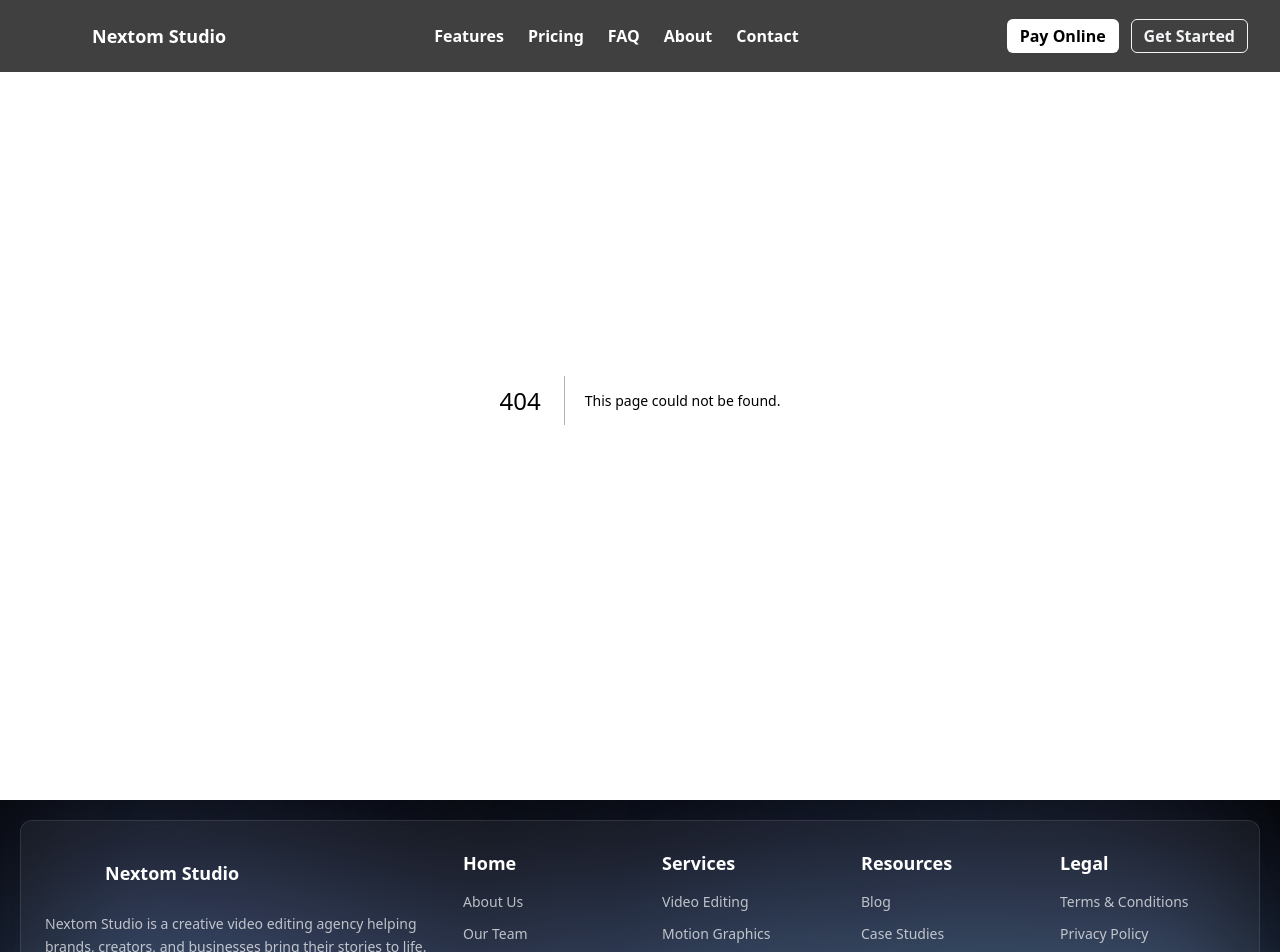
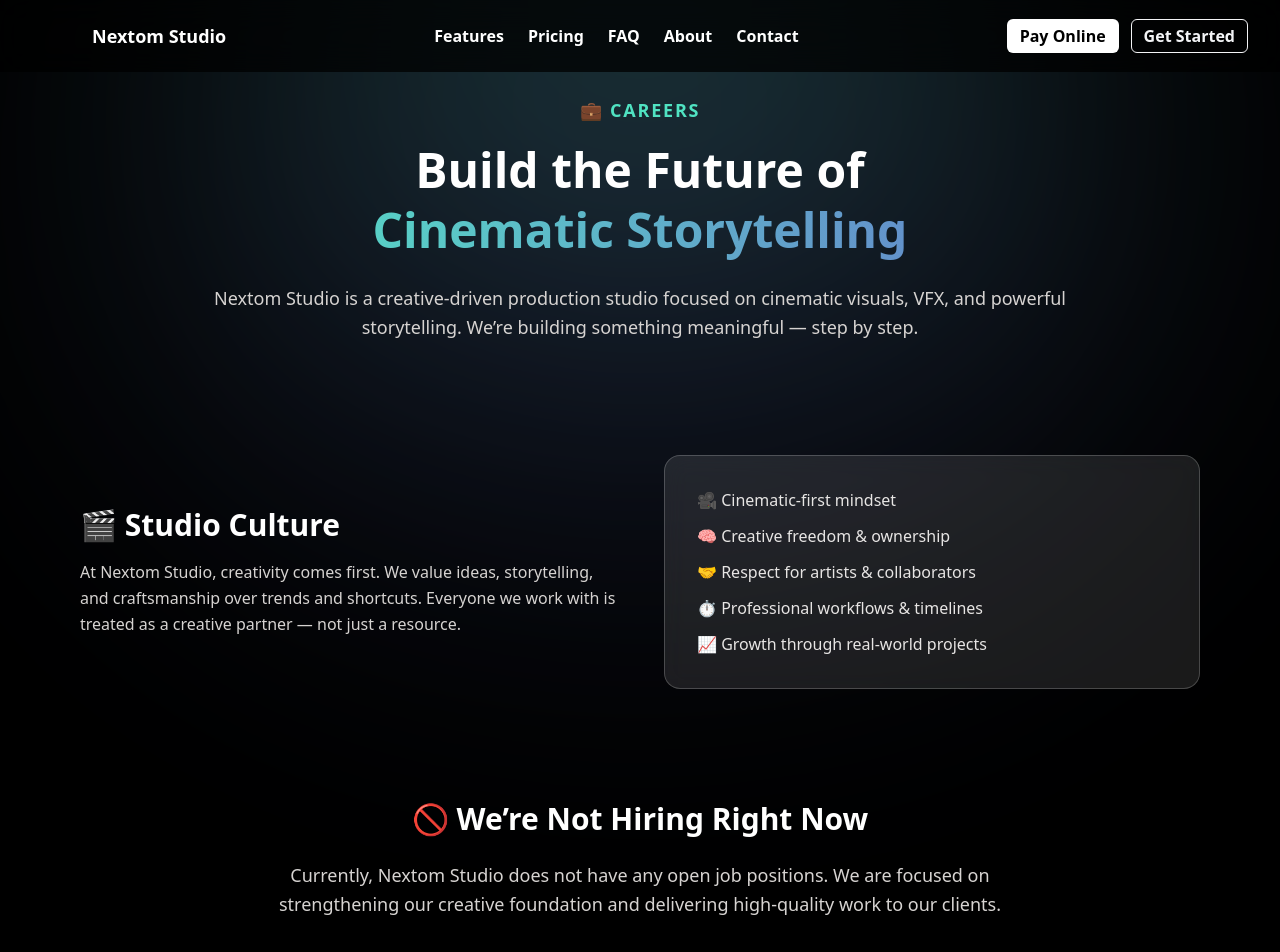
Before and after one commit to Vinayku766/nextom-studio, a Next.js app: page /careers in a window 1280 px wide. Before the commit this address had no page. Shown: the top 952 px of the page. Built offline with nearby package versions, Linux system fonts and the light colour scheme; grey boxes are pictures that could not be loaded.

Commit message:
careers page completed with content

```diff
--- /dev/null
+++ b/src/app/careers/page.js
@@ -0,0 +1,185 @@
+'use client'
+import { motion } from 'framer-motion'
+
+const page = () => {
+  const staggerContainer = {
+    hidden: {},
+    show: { transition: { staggerChildren: 0.3 } },
+  }
+
+  const fadeUp = {
+    hidden: { opacity: 0, y: 30 },
+    show: { opacity: 1, y: 0, transition: { duration: 0.6, ease: "easeOut" } },
+  }
+
+  const slideLeft = {
+    hidden: { opacity: 0, x: -40 },
+    show: { opacity: 1, x: 0, transition: { duration: 0.6, ease: "easeOut" } },
+  }
+
+  const slideRight = {
+    hidden: { opacity: 0, x: 40 },
+    show: { opacity: 1, x: 0, transition: { duration: 0.6, ease: "easeOut" } },
+  }
+
+  const scaleUp = {
+    hidden: { opacity: 0, scale: 0.95 },
+    show: { opacity: 1, scale: 1, transition: { duration: 0.6 } },
+  }
+
+  return (
+    <section
+      id="careers"
+      className="relative bg-black text-white px-6 md:px-20 py-24 overflow-hidden"
+    >
+      <div
+        className="absolute -top-55 left-1/2 -translate-x-1/2 w-225 h-225
+        bg-linear-to-b from-primary-aqua/50 via-secondary-blue/30 to-transparent
+        rounded-full blur-[160px] opacity-80 pointer-events-none"
+      />
+
+      <div className="relative max-w-6xl mx-auto space-y-28">
+        <motion.div
+          className="text-center max-w-4xl mx-auto"
+          initial="hidden"
+          whileInView="show"
+          viewport={{ once: true }}
+          variants={staggerContainer}
+        >
+          <motion.h3
+            className="text-lg uppercase tracking-widest text-primary-aqua font-bold"
+            variants={fadeUp}
+          >
+            💼 Careers
+          </motion.h3>
+
+          <motion.h1
+            className="mt-4 text-4xl md:text-5xl font-extrabold leading-tight"
+            variants={fadeUp}
+          >
+            Build the Future of
+            <span className="block bg-linear-to-r from-primary-aqua to-secondary-blue bg-clip-text text-transparent">
+              Cinematic Storytelling
+            </span>
+          </motion.h1>
+
+          <motion.p
+            className="mt-6 text-lg text-stone-300 leading-relaxed"
+            variants={fadeUp}
+          >
+            Nextom Studio is a creative-driven production studio focused on
+            cinematic visuals, VFX, and powerful storytelling. We’re building
+            something meaningful — step by step.
+          </motion.p>
+        </motion.div>
+        <motion.div
+          className="grid grid-cols-1 md:grid-cols-2 gap-12 items-center"
+          initial="hidden"
+          whileInView="show"
+          viewport={{ once: true }}
+        >
+          <motion.div variants={slideLeft}>
+            <h2 className="text-3xl font-bold mb-4">🎬 Studio Culture</h2>
+            <p className="text-stone-300 leading-relaxed">
+              At Nextom Studio, creativity comes first. We value ideas,
+              storytelling, and craftsmanship over trends and shortcuts.
+              Everyone we work with is treated as a creative partner — not just
+              a resource.
+            </p>
+          </motion.div>
+
+          <motion.div
+            className="bg-white/10 border border-white/20 rounded-2xl p-8 backdrop-blur-md"
+            variants={scaleUp}
+          >
+            <ul className="space-y-3 text-stone-200">
+              <li>🎥 Cinematic-first mindset</li>
+              <li>🧠 Creative freedom & ownership</li>
+              <li>🤝 Respect for artists & collaborators</li>
+              <li>⏱️ Professional workflows & timelines</li>
+              <li>📈 Growth through real-world projects</li>
+            </ul>
+          </motion.div>
+        </motion.div>
+
+        <motion.div
+          className="text-center max-w-3xl mx-auto"
+          initial="hidden"
+          whileInView="show"
+          viewport={{ once: true }}
+          variants={fadeUp}
+        >
+          <h2 className="text-3xl font-bold">🚫 We’re Not Hiring Right Now</h2>
+          <p className="mt-6 text-lg text-stone-300 leading-relaxed">
+            Currently, Nextom Studio does not have any open job positions.
+            We are focused on strengthening our creative foundation and
+            delivering high-quality work to our clients.
+          </p>
+        </motion.div>
+        {/* <motion.div
+          className="max-w-5xl mx-auto"
+          initial="hidden"
+          whileInView="show"
+          viewport={{ once: true }}
+          variants={staggerContainer}
+        >
+          <motion.h2
+            className="text-3xl md:text-4xl font-bold text-center"
+            variants={fadeUp}
+          >
+            🔮 Future Opportunities
+          </motion.h2>
+
+          <motion.p
+            className="mt-4 text-center text-lg text-stone-300"
+            variants={fadeUp}
+          >
+            As we grow, we may collaborate or hire creative talent in areas like:
+          </motion.p>
+
+          <motion.div className="grid grid-cols-1 sm:grid-cols-2 lg:grid-cols-3 gap-6 mt-10">
+            {[
+              'Video Editors & Colorists',
+              'VFX & CGI Artists',
+              'Cinematographers',
+              'Motion Graphics Designers',
+              'Sound Designers',
+              'Creative Producers',
+            ].map((role, i) => (
+              <motion.div
+                key={i}
+                className="bg-white/10 border border-white/20 rounded-xl p-5 text-stone-200"
+                variants={fadeUp}
+              >
+                ✨ {role}
+              </motion.div>
+            ))}
+          </motion.div>
+        </motion.div> */}
+
+        {/* ================= STAY CONNECTED ================= */}
+        <motion.div
+          className="bg-white/10 border border-white/20 rounded-2xl p-10 text-center max-w-4xl mx-auto backdrop-blur-md"
+          initial="hidden"
+          whileInView="show"
+          viewport={{ once: true }}
+          variants={scaleUp}
+        >
+          <h2 className="text-3xl font-bold">🤝 Stay Connected</h2>
+          <p className="mt-4 text-lg text-stone-300 leading-relaxed">
+            If you’re passionate about films, VFX, and storytelling, we’d love
+            to connect in the future. Follow Nextom Studio or reach out with
+            your portfolio — when opportunities open up, we’ll announce them.
+          </p>
+
+          <p className="mt-6 text-sm text-stone-400">
+            Future openings will be shared on our official website and social platforms.
+          </p>
+        </motion.div>
+
+      </div>
+    </section>
+  )
+}
+
+export default page
```
